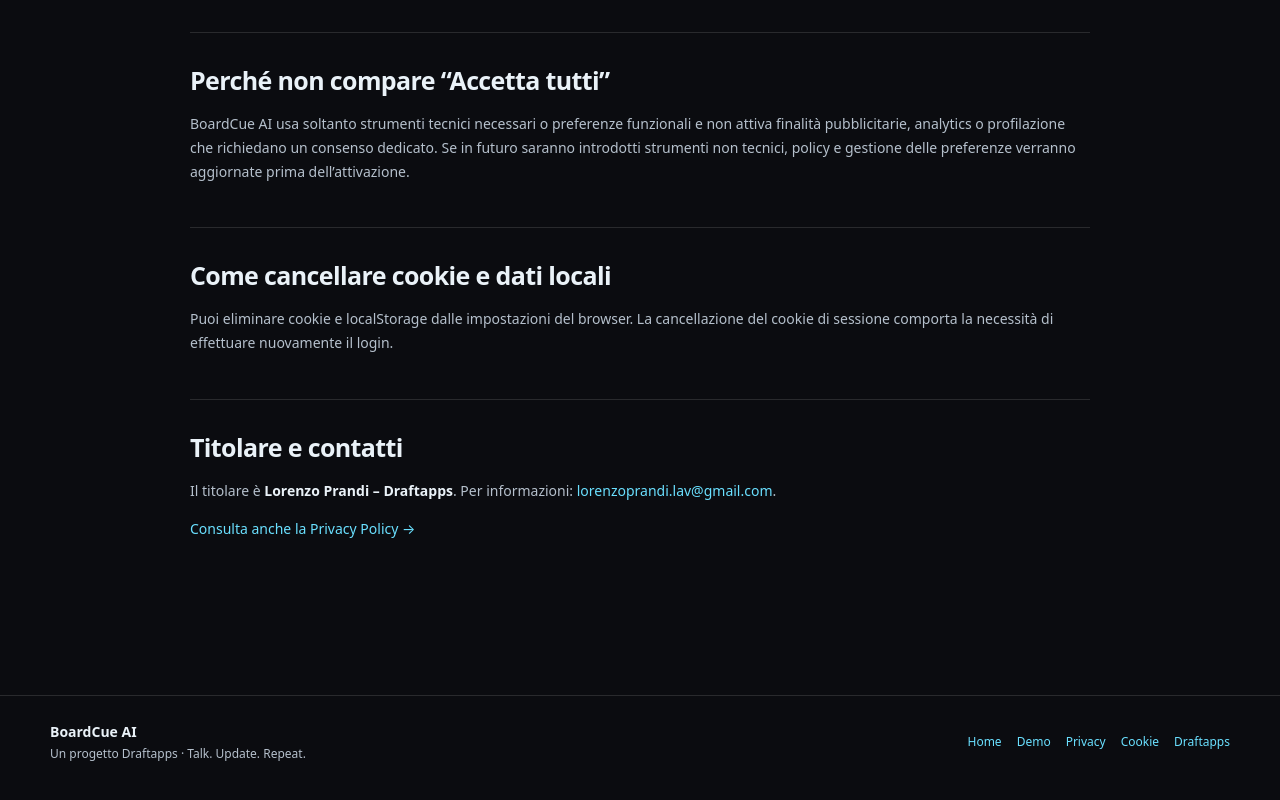
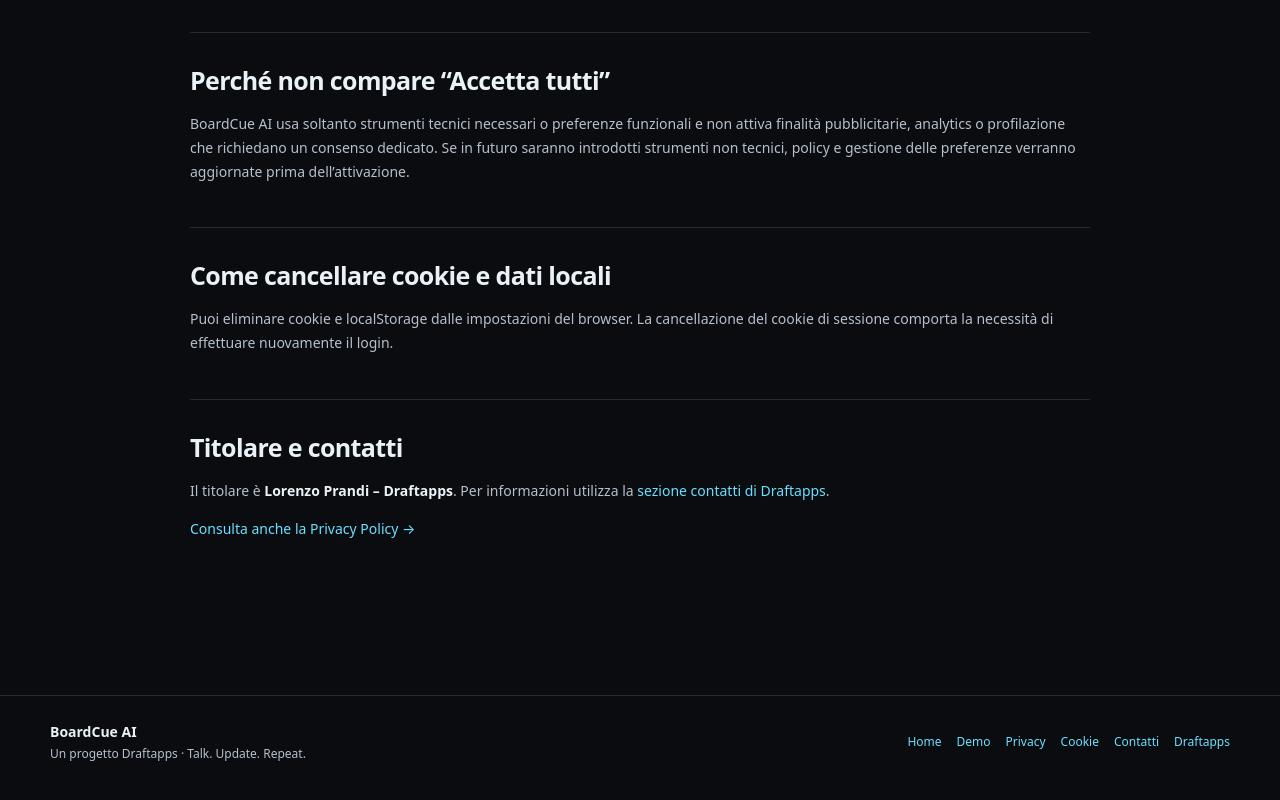
Before and after one commit to PrendJ/PlanPilot, a Next.js app: page /cookies in a window 1280 px wide. Shown: the part 1200-2000 px from the top of the page. Built offline with nearby package versions, Linux system fonts and the light colour scheme.

Commit message:
Route public contacts through Draftapps

```diff
--- a/app/cookies/page.tsx
+++ b/app/cookies/page.tsx
@@ -1,5 +1,7 @@
 import { Topbar } from "@/components/Topbar";
 import { PublicFooter } from "@/components/PublicFooter";
+
+const CONTACT_URL = "https://draftapps.it/#contatti";
 
 export default function CookiesPage() {
   return (
@@ -14,7 +16,7 @@
         <section><h2>Local storage</h2><div className="legal-table-wrap"><table className="legal-table"><thead><tr><th>Chiave</th><th>Finalità</th><th>Durata</th></tr></thead><tbody><tr><td><code>theme</code></td><td>Ricorda il tema chiaro o scuro.</td><td>Finché non cancelli i dati del sito.</td></tr><tr><td><code>boardcue_cookie_notice_v1</code></td><td>Ricorda che hai chiuso l’avviso informativo sui cookie tecnici.</td><td>Finché non cancelli i dati del sito.</td></tr></tbody></table></div><p>Il localStorage viene usato soltanto per preferenze tecniche dell’interfaccia.</p></section>
         <section><h2>Perché non compare “Accetta tutti”</h2><p>BoardCue AI usa soltanto strumenti tecnici necessari o preferenze funzionali e non attiva finalità pubblicitarie, analytics o profilazione che richiedano un consenso dedicato. Se in futuro saranno introdotti strumenti non tecnici, policy e gestione delle preferenze verranno aggiornate prima dell’attivazione.</p></section>
         <section><h2>Come cancellare cookie e dati locali</h2><p>Puoi eliminare cookie e localStorage dalle impostazioni del browser. La cancellazione del cookie di sessione comporta la necessità di effettuare nuovamente il login.</p></section>
-        <section><h2>Titolare e contatti</h2><p>Il titolare è <strong>Lorenzo Prandi – Draftapps</strong>. Per informazioni: <a href="mailto:lorenzoprandi.lav@gmail.com">lorenzoprandi.lav@gmail.com</a>.</p><p><a href="/privacy">Consulta anche la Privacy Policy →</a></p></section>
+        <section><h2>Titolare e contatti</h2><p>Il titolare è <strong>Lorenzo Prandi – Draftapps</strong>. Per informazioni utilizza la <a href={CONTACT_URL} target="_blank" rel="noreferrer">sezione contatti di Draftapps</a>.</p><p><a href="/privacy">Consulta anche la Privacy Policy →</a></p></section>
       </main>
       <PublicFooter />
     </div>
--- a/app/privacy/page.tsx
+++ b/app/privacy/page.tsx
@@ -1,5 +1,7 @@
 import { Topbar } from "@/components/Topbar";
 import { PublicFooter } from "@/components/PublicFooter";
+
+const CONTACT_URL = "https://draftapps.it/#contatti";
 
 export default function PrivacyPage() {
   return (
@@ -9,7 +11,7 @@
         <div className="pill">PRIVACY POLICY</div>
         <h1>Privacy Policy di BoardCue AI</h1>
         <p className="legal-updated">Ultimo aggiornamento: 9 agosto 2026</p>
-        <section><h2>1. Titolare del trattamento</h2><p>Il titolare del trattamento è <strong>Lorenzo Prandi – Draftapps</strong>. Per richieste privacy o per esercitare i diritti previsti dal GDPR puoi scrivere a <a href="mailto:lorenzoprandi.lav@gmail.com">lorenzoprandi.lav@gmail.com</a>.</p><p>BoardCue AI è un progetto Draftapps accessibile su <strong>boardcue.draftapps.it</strong>.</p></section>
+        <section><h2>1. Titolare del trattamento</h2><p>Il titolare del trattamento è <strong>Lorenzo Prandi – Draftapps</strong>. Per richieste relative alla privacy o per esercitare i diritti previsti dal GDPR utilizza la <a href={CONTACT_URL} target="_blank" rel="noreferrer">sezione contatti di Draftapps</a>.</p><p>BoardCue AI è un progetto Draftapps accessibile su <strong>boardcue.draftapps.it</strong>.</p></section>
         <section><h2>2. Quali dati trattiamo</h2><h3>Sito pubblico e demo</h3><p>La home e la demo pubblica non richiedono un account. Le interazioni della demo vengono simulate nel browser e non vengono inviate a modelli AI. Possono comunque essere generati log tecnici di rete e sicurezza dall’infrastruttura che ospita il servizio.</p><h3>Account e autenticazione</h3><p>Per gli utenti abilitati trattiamo nome, indirizzo email, hash della password, ruoli, permessi, membership ai workspace, data di creazione e dati di sessione. Le password non vengono memorizzate in chiaro.</p><h3>Workspace e board</h3><p>Nei workspace vengono conservati nomi, colonne, titoli e descrizioni dei task, priorità, scadenze, tag, stato di archiviazione e membership.</p><h3>Aggiornamenti AI e audit log</h3><p>Quando invii un aggiornamento, BoardCue AI può memorizzare testo dell’input, sorgente testo/voce, sintesi, azioni applicate, modello usato, costo restituito dal provider quando disponibile, utente e data/ora.</p><h3>Voce</h3><p>Se la dettatura è attiva, l’audio registrato dal browser viene inviato al servizio di trascrizione tramite OpenRouter. BoardCue AI non salva il file audio nel proprio database: usa il file per ottenere la trascrizione e restituisce il testo al browser.</p></section>
         <section><h2>3. Finalità e basi giuridiche</h2><div className="legal-grid"><div className="legal-card"><h3>Erogazione del servizio</h3><p>Gestire account, workspace, board, esportazioni, dettatura e aggiornamenti AI. Base giuridica: esecuzione del servizio richiesto e, ove applicabile, art. 6(1)(b) GDPR.</p></div><div className="legal-card"><h3>Sicurezza e amministrazione</h3><p>Autenticazione, controllo accessi, prevenzione abusi e diagnosi. Base giuridica: legittimo interesse, art. 6(1)(f) GDPR.</p></div><div className="legal-card"><h3>Obblighi di legge</h3><p>Trattamenti necessari per obblighi normativi o richieste legittime delle autorità. Base giuridica: art. 6(1)(c) GDPR.</p></div></div></section>
         <section><h2>4. Intelligenza artificiale, OpenRouter e model provider</h2><p>Per le funzioni AI, il server di BoardCue AI invia a <strong>OpenRouter</strong> il testo dell’aggiornamento e una rappresentazione compatta del piano corrente necessaria a decidere quali modifiche applicare. Per la dettatura invia il file audio necessario alla trascrizione.</p><p>OpenRouter inoltra le richieste al model provider selezionato o individuato dal routing. Le pratiche di conservazione e utilizzo possono variare tra provider e modelli.</p><p>Riferimenti: <a href="https://openrouter.ai/privacy/" target="_blank" rel="noreferrer">Privacy Policy OpenRouter</a>{" · "}<a href="https://openrouter.ai/docs/guides/privacy/data-collection" target="_blank" rel="noreferrer">Data Collection</a>{" · "}<a href="https://openrouter.ai/docs/guides/privacy/provider-logging/" target="_blank" rel="noreferrer">Provider Logging</a>.</p></section>
@@ -17,7 +19,7 @@
         <section><h2>6. Tempi di conservazione</h2><ul><li><strong>Sessione autenticata:</strong> fino a 30 giorni, salvo logout anticipato.</li><li><strong>Account, workspace e board:</strong> finché restano attivi o necessari al servizio.</li><li><strong>Audit log:</strong> conservato insieme al workspace per la tracciabilità.</li><li><strong>File audio:</strong> non viene conservato nel database di BoardCue AI dopo la richiesta di trascrizione.</li><li><strong>Log infrastrutturali:</strong> per il tempo necessario a sicurezza e funzionamento.</li></ul></section>
         <section><h2>7. Cookie e strumenti locali</h2><p>BoardCue AI utilizza soltanto strumenti tecnici necessari o funzionali al servizio: cookie di sessione e localStorage per preferenze tecniche. Non sono attualmente presenti cookie pubblicitari, di profilazione o strumenti analytics.</p><p><a href="/cookies">Leggi la Cookie Policy completa →</a></p></section>
         <section><h2>8. Dati particolari e informazioni riservate</h2><p>BoardCue AI non è progettato per raccogliere categorie particolari di dati personali ai sensi dell’art. 9 GDPR. Evita di inserire informazioni altamente sensibili salvo adeguata base giuridica e misure di protezione.</p></section>
-        <section><h2>9. Diritti degli interessati</h2><p>Nei casi previsti dal GDPR puoi chiedere accesso, rettifica, cancellazione, limitazione, portabilità e opposizione, e puoi proporre reclamo al Garante per la protezione dei dati personali.</p><p>Per esercitare i tuoi diritti: <a href="mailto:lorenzoprandi.lav@gmail.com">lorenzoprandi.lav@gmail.com</a>.</p></section>
+        <section><h2>9. Diritti degli interessati</h2><p>Nei casi previsti dal GDPR puoi chiedere accesso, rettifica, cancellazione, limitazione, portabilità e opposizione, e puoi proporre reclamo al Garante per la protezione dei dati personali.</p><p>Per esercitare i tuoi diritti utilizza la <a href={CONTACT_URL} target="_blank" rel="noreferrer">sezione contatti di Draftapps</a>.</p></section>
         <section><h2>10. Modifiche a questa informativa</h2><p>La presente informativa può essere aggiornata quando cambiano funzionalità, fornitori o modalità di trattamento.</p></section>
       </main>
       <PublicFooter />
--- a/components/PublicFooter.tsx
+++ b/components/PublicFooter.tsx
@@ -3,7 +3,7 @@
     <footer className="public-footer">
       <div className="public-footer-inner">
         <div><strong>BoardCue AI</strong><span>Un progetto Draftapps · Talk. Update. Repeat.</span></div>
-        <nav aria-label="Link legali"><a href="https://boardcue.draftapps.it/">Home</a><a href="/demo">Demo</a><a href="/privacy">Privacy</a><a href="/cookies">Cookie</a><a href="https://draftapps.it" target="_blank" rel="noreferrer">Draftapps</a></nav>
+        <nav aria-label="Link legali"><a href="https://boardcue.draftapps.it/">Home</a><a href="/demo">Demo</a><a href="/privacy">Privacy</a><a href="/cookies">Cookie</a><a href="https://draftapps.it/#contatti" target="_blank" rel="noreferrer">Contatti</a><a href="https://draftapps.it" target="_blank" rel="noreferrer">Draftapps</a></nav>
       </div>
     </footer>
   );
```
